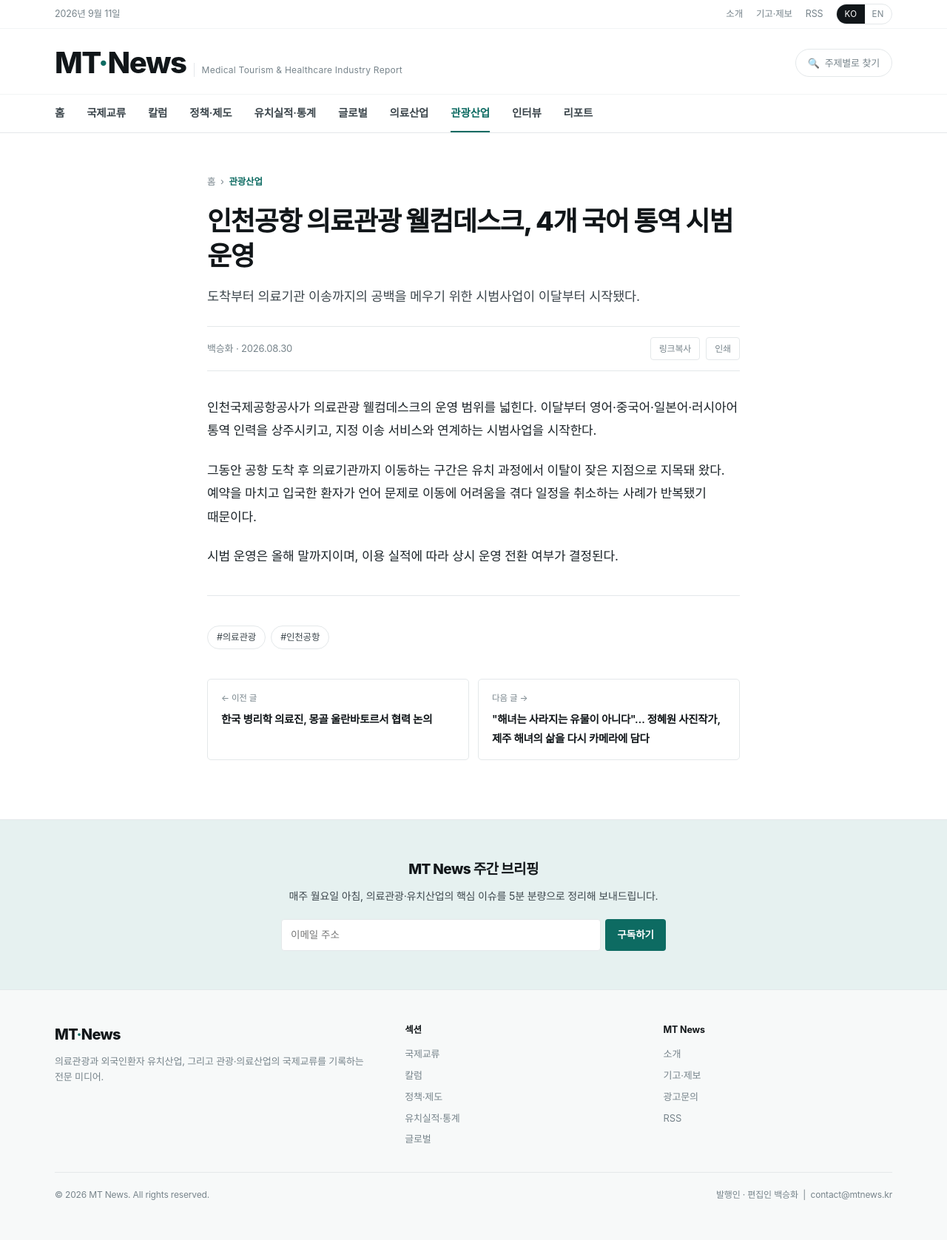
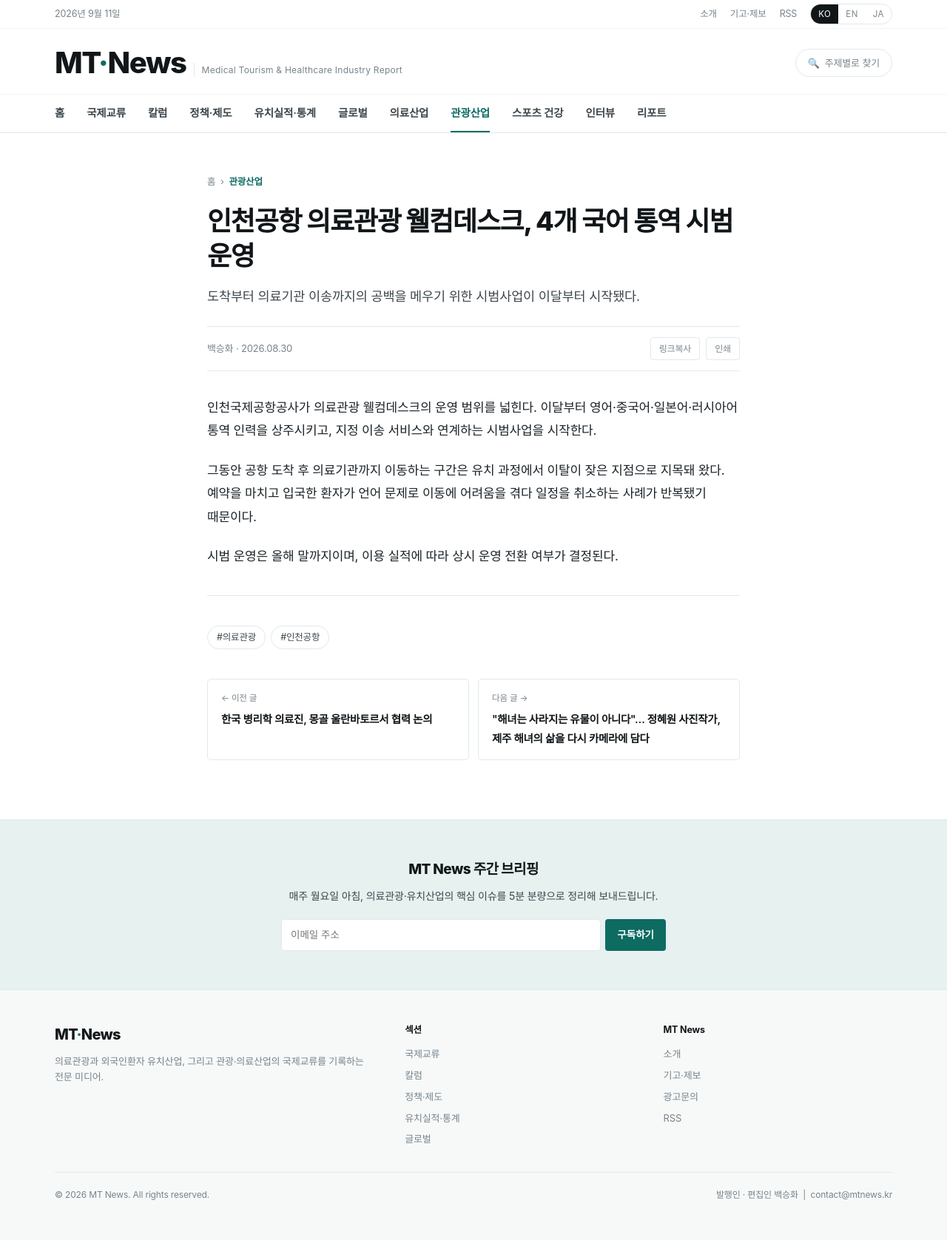
Before and after one commit to kokorojuin-tech/mt-news, a Jekyll site: the page built from _posts/2026-08-30-test-post.md, in a window 1280 px wide. Shown: the whole page at 74% size. Built offline with Jekyll 4.4.1, drawn with Linux system fonts in a browser that asks for light colours; some web fonts are replaced.

Commit message:
스포츠 건강 카테고리·일본어 지원·다국어 기사 연결 추가
- cats에 sports_health(스포츠 건강) 추가, category/sports_health.html 생성
- lang: ja 지원: ja.html 모음 페이지, 헤더 JA 메뉴, JA 배지
- translation_key로 같은 기사의 언어판을 묶어 기사 상단에 링크 표시
- README·기사 템플릿에 카테고리/언어/다국어 가이드 반영

Co-Authored-By: Claude Fable 5.1 <noreply@anthropic.com>
Claude-Session: https://claude.ai/code/session_01GFVCXGNqE5NRuNfhTDxoPe

```diff
--- a/_config.yml
+++ b/_config.yml
@@ -35,6 +35,7 @@ cats:
   - { slug: global,    name: "글로벌" }
   - { slug: medical,   name: "의료산업" }
   - { slug: tourism,   name: "관광산업" }
+  - { slug: sports_health,   name: "스포츠 건강" }
   - { slug: interview, name: "인터뷰" }
   - { slug: report,    name: "리포트" }
 
--- a/_includes/header.html
+++ b/_includes/header.html
@@ -6,8 +6,9 @@
       <a href="{{ '/about/#contact' | relative_url }}">기고·제보</a>
       <a href="{{ '/feed.xml' | relative_url }}">RSS</a>
       <span class="lang">
-        <a href="{{ '/' | relative_url }}" class="{% if page.lang != 'en' %}on{% endif %}">KO</a>
+        <a href="{{ '/' | relative_url }}" class="{% if page.lang != 'en' and page.lang != 'ja' %}on{% endif %}">KO</a>
         <a href="{{ '/en/' | relative_url }}" class="{% if page.lang == 'en' %}on{% endif %}">EN</a>
+        <a href="{{ '/ja/' | relative_url }}" class="{% if page.lang == 'ja' %}on{% endif %}">JA</a>
       </span>
     </div>
   </div>
--- a/_includes/post-row.html
+++ b/_includes/post-row.html
@@ -6,8 +6,8 @@
       <span class="cat">{{ c.name | default: p.category | default: "기사" }}</span>
       <span class="dot">·</span>
       <span>{{ p.date | date: "%Y.%m.%d" }}</span>
-      {%- if p.lang == "en" %}
-      <span class="dot">·</span><span class="langtag">EN</span>
+      {%- if p.lang == "en" or p.lang == "ja" %}
+      <span class="dot">·</span><span class="langtag">{{ p.lang | upcase }}</span>
       {%- endif %}
     </div>
     <h3><a href="{{ p.url | relative_url }}">{{ p.title }}</a></h3>
--- a/_layouts/post.html
+++ b/_layouts/post.html
@@ -15,12 +15,24 @@ layout: default
     {%- endif %}
 
     <div class="post-meta">
-      <span>{{ page.author | default: site.author }} · {{ page.date | date: "%Y.%m.%d" }}{% if page.lang == "en" %} · <b class="langtag">EN</b>{% endif %}</span>
+      <span>{{ page.author | default: site.author }} · {{ page.date | date: "%Y.%m.%d" }}{% if page.lang == "en" or page.lang == "ja" %} · <b class="langtag">{{ page.lang | upcase }}</b>{% endif %}</span>
       <span class="share">
         <span onclick="navigator.clipboard.writeText(location.href)">링크복사</span>
         <span onclick="window.print()">인쇄</span>
       </span>
     </div>
+
+    {%- if page.translation_key %}
+    {%- assign translations = site.posts | where: "translation_key", page.translation_key | where_exp: "p", "p.url != page.url" | sort: "lang" -%}
+    {%- if translations.size > 0 %}
+    <div class="translations">
+      <span class="label">{% if page.lang == "en" %}Read in{% elsif page.lang == "ja" %}他の言語で読む{% else %}다른 언어로 읽기{% endif %}</span>
+      {%- for t in translations %}
+      <a href="{{ t.url | relative_url }}"><b class="langtag">{{ t.lang | default: "ko" | upcase }}</b>{{ t.title }}</a>
+      {%- endfor %}
+    </div>
+    {%- endif %}
+    {%- endif %}
 
     {%- if page.image %}
     <figure>
--- a/assets/css/style.css
+++ b/assets/css/style.css
@@ -146,6 +146,13 @@ footer a:hover{color:var(--accent)}
 .share{display:flex;gap:8px}
 .share span{border:1px solid var(--line);border-radius:4px;padding:5px 11px;font-size:12px;cursor:pointer}
 .share span:hover{border-color:var(--ink);color:var(--ink)}
+.translations{
+  display:flex;flex-wrap:wrap;align-items:center;gap:8px 14px;
+  font-size:13px;color:var(--ink-3);margin:-18px 0 34px;
+}
+.translations .label{font-weight:700}
+.translations a{display:inline-flex;align-items:center;gap:6px;color:var(--ink-2)}
+.translations a:hover{color:var(--accent)}
 .post figure{margin:0 0 34px}
 .post figure .thumb{aspect-ratio:16/9;border-radius:4px}
 .post figcaption{font-size:12.5px;color:var(--ink-3);margin-top:9px}
```
Also changed, not shown: _drafts/기사-템플릿.md (+3 -2 lines), category/sports_health.html (added, +7 -0 lines), ja.html (added, +8 -0 lines), README.md.
